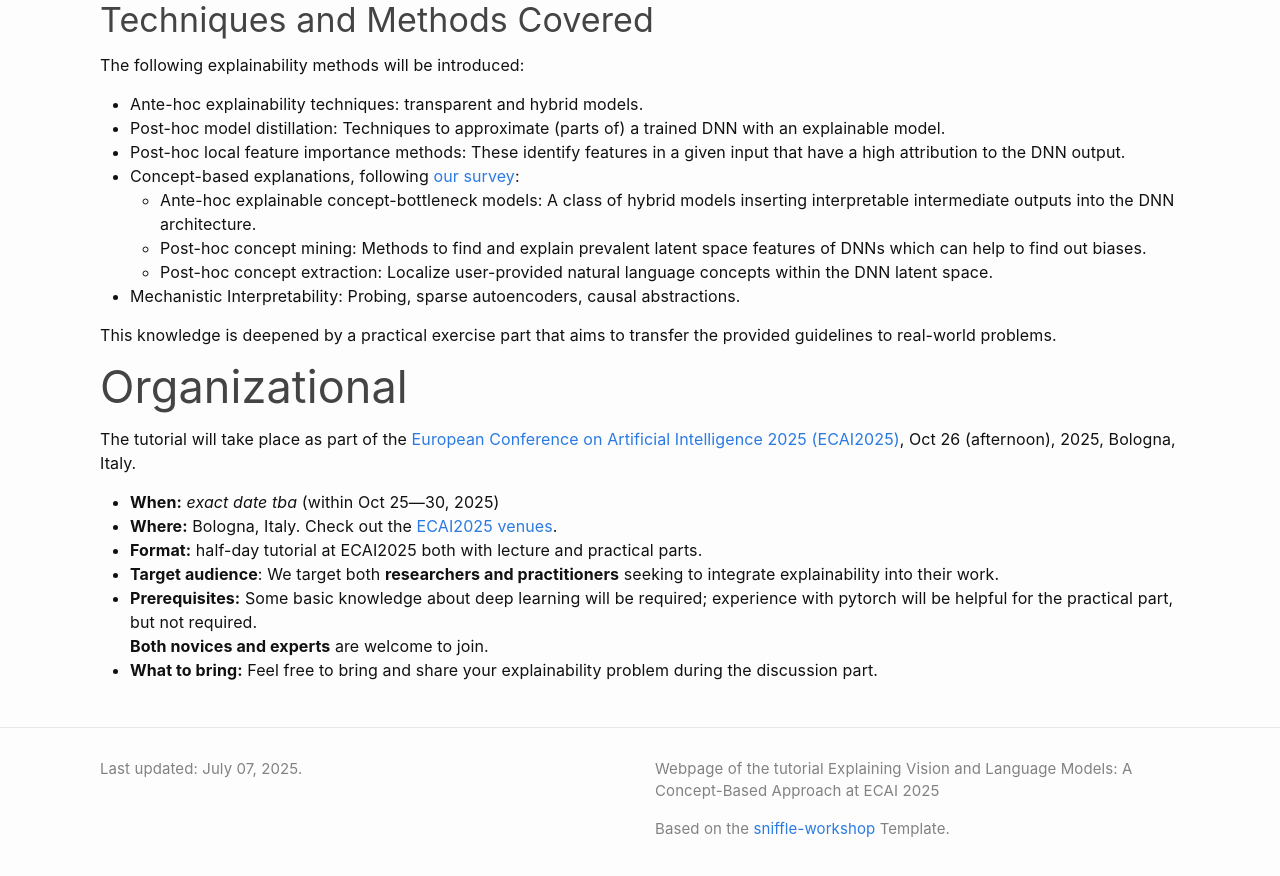
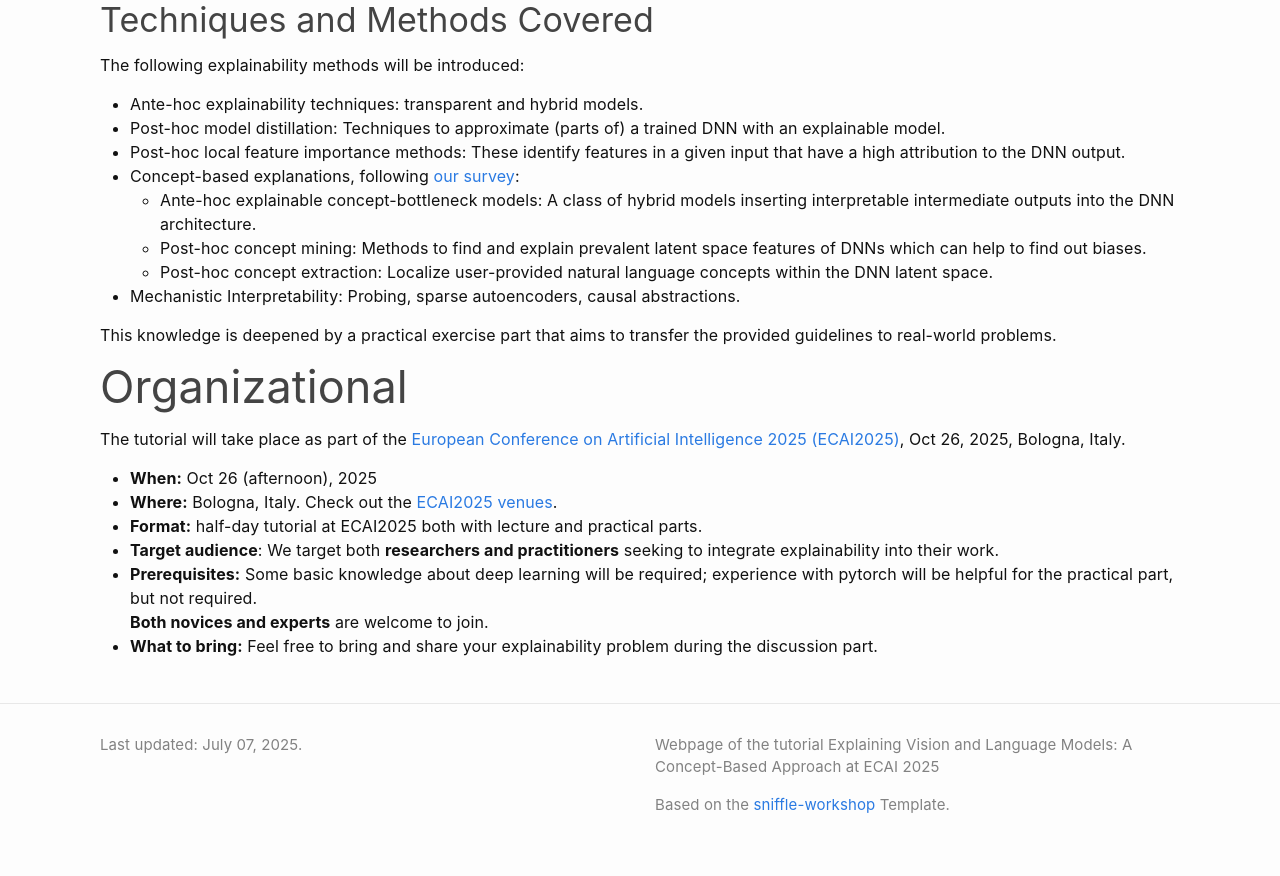
Before and after one commit to gesina/c-xai-tutorial, a Jekyll site: the page built from index.md, in a window 1280 px wide and 900 px high, scrolled down 753 px. Shown: the top 876 px of the window. Built offline with Jekyll 4.4.1, drawn with Linux system fonts in a browser that asks for light colours.

Commit message:
Update index.md

```diff
--- a/index.md
+++ b/index.md
@@ -54,9 +54,9 @@
 This knowledge is deepened by a practical exercise part that aims to transfer the provided guidelines to real-world problems.
 
 ## Organizational
-The tutorial will take place as part of the [European Conference on Artificial Intelligence 2025 (ECAI2025)](https://ecai2025.eu), Oct 26 (afternoon), 2025, Bologna, Italy.
+The tutorial will take place as part of the [European Conference on Artificial Intelligence 2025 (ECAI2025)](https://ecai2025.eu), Oct 26, 2025, Bologna, Italy.
 
-- **When:** *exact date tba* (within Oct 25—30, 2025) <!-- TODO-->
+- **When:** Oct 26 (afternoon), 2025
 - **Where:** Bologna, Italy. Check out the [ECAI2025 venues](https://ecai2025.org/venues/).
 - **Format:** half-day tutorial at ECAI2025 both with lecture and practical parts.
 - **Target audience**: We target both **researchers and practitioners** seeking to integrate explainability into their work.
```
